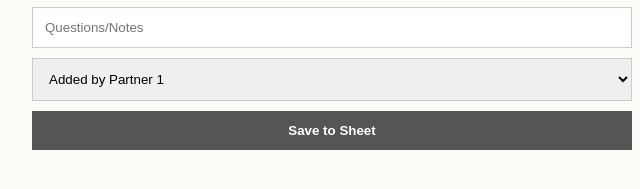
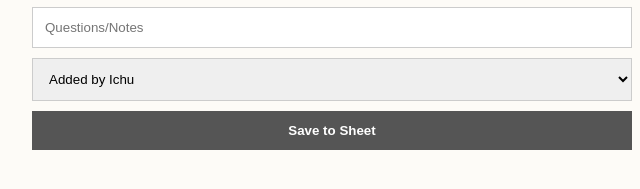
Before and after one commit to yunikoncreations/ours, a plain HTML site: page planner.html in a window 1280 px wide. Shown: the part 281-470 px from the top of the page, 308-948 px from the left. Drawn offline with Linux system fonts and the light colour scheme.

Commit message:
Update options in addedBy select field

```diff
--- a/planner.html
+++ b/planner.html
@@ -25,8 +25,8 @@
         <input type="text" name="notes" placeholder="Questions/Notes">
 
         <select name="addedBy">
-            <option value="Partner 1">Added by Partner 1</option>
-            <option value="Partner 2">Added by Partner 2</option>
+            <option value="Ichu">Added by Ichu</option>
+            <option value="Kunju">Added by Kunju</option>
         </select>
 
         <button type="submit" id="submitBtn">Save to Sheet</button>
```
